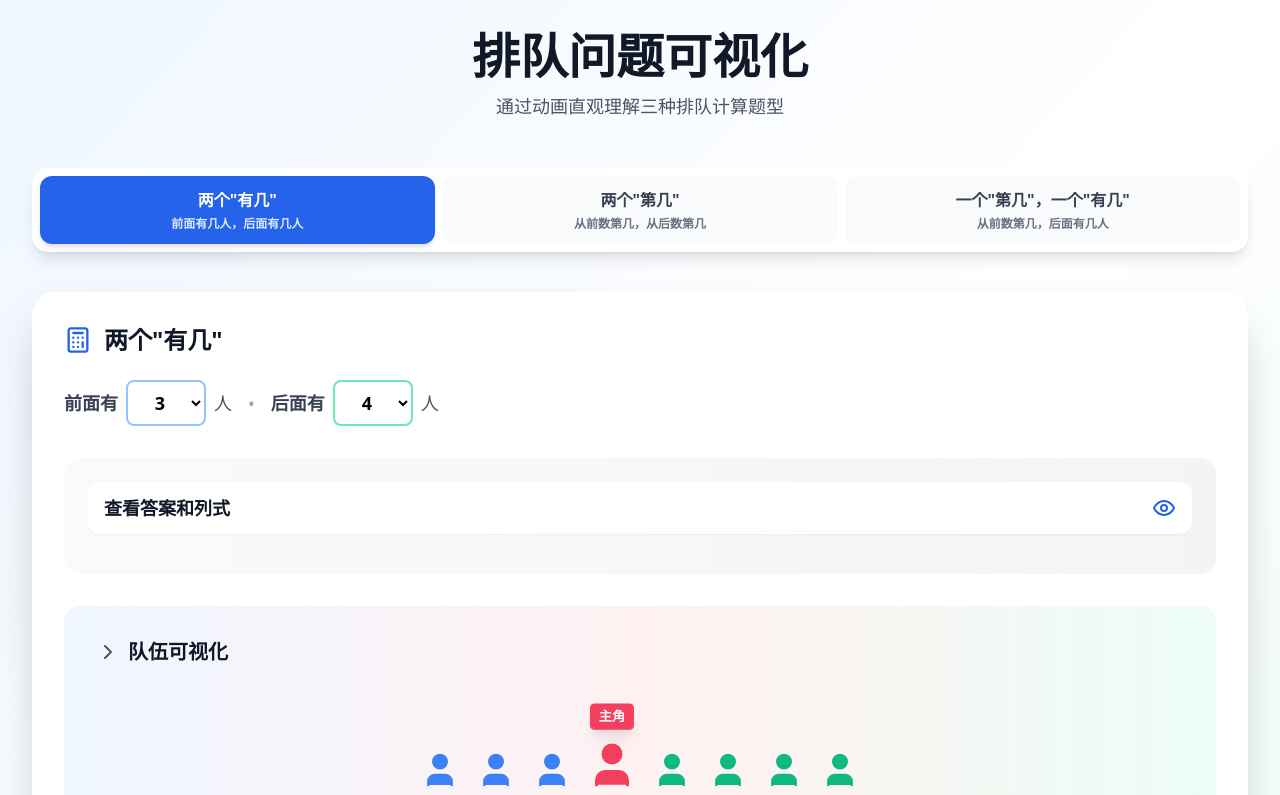
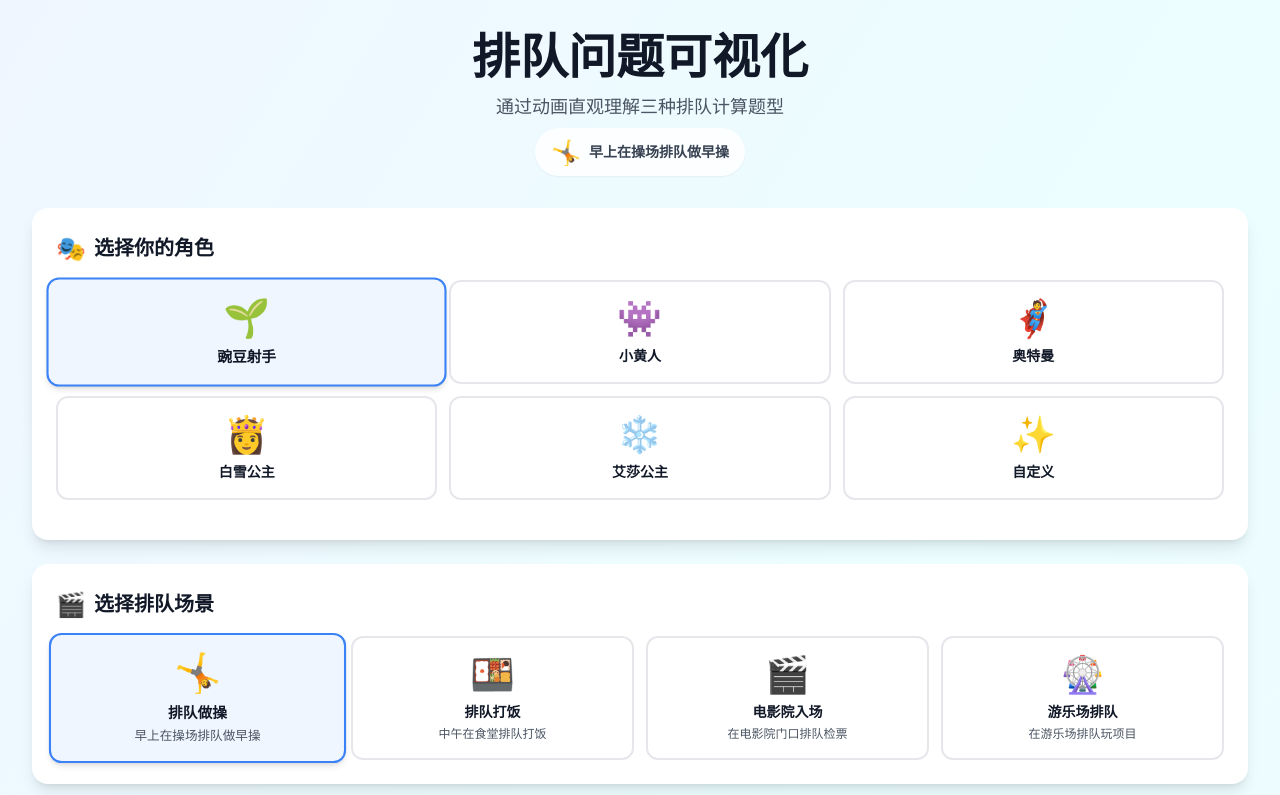
Before and after one commit to bushkarl/kidqueue, a React (Vite) app: page / in a window 1280 px wide. Shown: the top 795 px of the page. Built offline with nearby package versions, Linux system fonts and the light colour scheme.

Commit message:
Updated App.tsx

```diff
--- a/src/App.tsx
+++ b/src/App.tsx
@@ -1,13 +1,11 @@
 import { useState } from 'react';
 import { User, ChevronRight, Calculator, Eye, EyeOff } from 'lucide-react';
-
-type ProblemType = '1' | '2' | '3';
-
-interface QueueState {
-  type: ProblemType;
-  frontValue: number;
-  backValue: number;
-}
+import { ProblemType, QueueState } from './types';
+import { CharacterSelector } from './components/CharacterSelector';
+import { SceneSelector } from './components/SceneSelector';
+import { useUserPreferences } from './hooks/useUserPreferences';
+import { getCharacterById } from './data/characters';
+import { getSceneById } from './data/scenes';
 
 function App() {
   const [queue, setQueue] = useState<QueueState>({
@@ -16,6 +14,15 @@ function App() {
     backValue: 4,
   });
   const [showAnswer, setShowAnswer] = useState(false);
+
+  const { preferences, updateCharacter, updateCustomName, updateScene } = useUserPreferences();
+
+  const selectedCharacter = getCharacterById(preferences.characterId);
+  const selectedScene = getSceneById(preferences.sceneId);
+
+  const characterName = preferences.characterId === 'custom' && preferences.customCharacterName
+    ? preferences.customCharacterName
+    : selectedCharacter.name;
 
   const problemTypes = [
     {
@@ -83,29 +90,33 @@ function App() {
         <div
           key={i}
           className={`relative flex flex-col items-center transition-all duration-300 border-none ${
-            isMainPerson ? 'scale-110' : 'scale-100'
+            isMainPerson ? 'scale-125' : 'scale-100'
           }`}
         >
+          {isMainPerson ? (
+            <div className="relative flex flex-col items-center">
+              <div className="text-6xl mb-1 animate-bounce" style={{ animationDuration: '2s' }}>
+                {selectedCharacter.emoji}
+              </div>
+              <div className="absolute -top-10 left-1/2 -translate-x-1/2 bg-gradient-to-r from-rose-500 to-pink-500 text-white text-xs font-bold px-3 py-1.5 rounded-full whitespace-nowrap shadow-lg">
+                {characterName}
+              </div>
+            </div>
+          ) : (
             <div
               className={`relative ${
-              isMainPerson
-                ? 'text-rose-500'
-                : isFrontSection
+                isFrontSection
                   ? 'text-blue-500'
                   : 'text-emerald-500'
               }`}
             >
               <User
-              size={isMainPerson ? 48 : 40}
+                size={40}
                 fill="currentColor"
                 strokeWidth={1.5}
               />
-            {isMainPerson && (
-              <div className="absolute -top-8 left-1/2 -translate-x-1/2 bg-rose-500 text-white text-xs font-bold px-2 py-1 rounded whitespace-nowrap shadow-lg">
-                主角
             </div>
           )}
-          </div>
           <span className="text-xs mt-1 font-medium text-gray-600">{i + 1}</span>
         </div>
       );
@@ -115,16 +126,32 @@ function App() {
   };
 
   return (
-    <div className="min-h-screen bg-gradient-to-br from-blue-50 via-white to-emerald-50">
+    <div className={`min-h-screen bg-gradient-to-br ${selectedScene.bgGradient} transition-colors duration-500`}>
       <div className="max-w-7xl mx-auto px-4 py-8 sm:px-6 lg:px-8">
-        <header className="text-center mb-12">
+        <header className="text-center mb-8">
           <h1 className="text-4xl sm:text-5xl font-bold text-gray-900 mb-3">
             排队问题可视化
           </h1>
-          <p className="text-lg text-gray-600">
+          <p className="text-lg text-gray-600 mb-2">
             通过动画直观理解三种排队计算题型
           </p>
+          <div className="inline-flex items-center gap-2 bg-white/80 backdrop-blur-sm px-4 py-2 rounded-full shadow-sm">
+            <span className="text-2xl">{selectedScene.emoji}</span>
+            <span className="text-sm font-semibold text-gray-700">{selectedScene.description}</span>
+          </div>
         </header>
+
+        <CharacterSelector
+          selectedId={preferences.characterId}
+          customName={preferences.customCharacterName}
+          onSelectCharacter={updateCharacter}
+          onCustomNameChange={updateCustomName}
+        />
+
+        <SceneSelector
+          selectedId={preferences.sceneId}
+          onSelectScene={updateScene}
+        />
 
         <div className="bg-white rounded-2xl shadow-lg p-2 mb-10">
           <div className="flex flex-wrap gap-2">
@@ -273,9 +300,9 @@ function App() {
                 <p className="text-lg font-bold text-blue-900">{queue.frontValue}</p>
               </div>
 
-              <div className="bg-rose-100 rounded-lg p-3 text-center border-none">
-                <User size={32} className="text-rose-500 mx-auto mb-1" fill="currentColor" />
-                <p className="text-xs font-semibold text-rose-700">主角（自己）</p>
+              <div className="bg-gradient-to-br from-rose-100 to-pink-100 rounded-lg p-3 text-center border-2 border-rose-300 shadow-md">
+                <div className="text-4xl mb-1">{selectedCharacter.emoji}</div>
+                <p className="text-xs font-semibold text-rose-700">{characterName}</p>
                 <p className="text-lg font-bold text-rose-900">1</p>
               </div>
 
--- /dev/null
+++ b/src/components/CharacterSelector.tsx
@@ -0,0 +1,71 @@
+import { useState } from 'react';
+import { CharacterId } from '../types';
+import { characters } from '../data/characters';
+
+interface CharacterSelectorProps {
+  selectedId: CharacterId;
+  customName: string;
+  onSelectCharacter: (id: CharacterId) => void;
+  onCustomNameChange: (name: string) => void;
+}
+
+export function CharacterSelector({
+  selectedId,
+  customName,
+  onSelectCharacter,
+  onCustomNameChange,
+}: CharacterSelectorProps) {
+  const [isEditing, setIsEditing] = useState(false);
+
+  return (
+    <div className="bg-white rounded-2xl shadow-lg p-6 mb-6">
+      <h3 className="text-xl font-bold text-gray-900 mb-4 flex items-center gap-2">
+        <span className="text-2xl">🎭</span>
+        选择你的角色
+      </h3>
+
+      <div className="grid grid-cols-2 sm:grid-cols-3 gap-3 mb-4">
+        {characters.map((character) => (
+          <button
+            key={character.id}
+            onClick={() => {
+              onSelectCharacter(character.id);
+              if (character.id === 'custom') {
+                setIsEditing(true);
+              } else {
+                setIsEditing(false);
+              }
+            }}
+            className={`p-4 rounded-xl border-2 transition-all duration-200 ${
+              selectedId === character.id
+                ? 'border-blue-500 bg-blue-50 shadow-md scale-105'
+                : 'border-gray-200 bg-white hover:border-gray-300 hover:shadow-sm'
+            }`}
+          >
+            <div className="text-4xl mb-2">{character.emoji}</div>
+            <div className="text-sm font-semibold text-gray-900">
+              {character.name}
+            </div>
+          </button>
+        ))}
+      </div>
+
+      {selectedId === 'custom' && (
+        <div className="mt-4 p-4 bg-purple-50 rounded-xl border-2 border-purple-200">
+          <label className="block text-sm font-semibold text-purple-900 mb-2">
+            输入你的角色名字：
+          </label>
+          <input
+            type="text"
+            value={customName}
+            onChange={(e) => onCustomNameChange(e.target.value)}
+            placeholder="例如：小明、小红..."
+            maxLength={10}
+            autoFocus={isEditing}
+            className="w-full px-4 py-2 border-2 border-purple-300 rounded-lg focus:outline-none focus:border-purple-500 text-lg font-semibold"
+          />
+        </div>
+      )}
+    </div>
+  );
+}
--- /dev/null
+++ b/src/components/SceneSelector.tsx
@@ -0,0 +1,40 @@
+import { SceneId } from '../types';
+import { scenes } from '../data/scenes';
+
+interface SceneSelectorProps {
+  selectedId: SceneId;
+  onSelectScene: (id: SceneId) => void;
+}
+
+export function SceneSelector({ selectedId, onSelectScene }: SceneSelectorProps) {
+  return (
+    <div className="bg-white rounded-2xl shadow-lg p-6 mb-6">
+      <h3 className="text-xl font-bold text-gray-900 mb-4 flex items-center gap-2">
+        <span className="text-2xl">🎬</span>
+        选择排队场景
+      </h3>
+
+      <div className="grid grid-cols-2 sm:grid-cols-4 gap-3">
+        {scenes.map((scene) => (
+          <button
+            key={scene.id}
+            onClick={() => onSelectScene(scene.id)}
+            className={`p-4 rounded-xl border-2 transition-all duration-200 ${
+              selectedId === scene.id
+                ? 'border-blue-500 bg-blue-50 shadow-md scale-105'
+                : 'border-gray-200 bg-white hover:border-gray-300 hover:shadow-sm'
+            }`}
+          >
+            <div className="text-4xl mb-2">{scene.emoji}</div>
+            <div className="text-sm font-semibold text-gray-900 mb-1">
+              {scene.name}
+            </div>
+            <div className="text-xs text-gray-600">
+              {scene.description}
+            </div>
+          </button>
+        ))}
+      </div>
+    </div>
+  );
+}
--- /dev/null
+++ b/src/data/characters.ts
@@ -0,0 +1,44 @@
+import { Character } from '../types';
+
+export const characters: Character[] = [
+  {
+    id: 'peashooter',
+    name: '豌豆射手',
+    emoji: '🌱',
+    color: 'text-green-600',
+  },
+  {
+    id: 'minion',
+    name: '小黄人',
+    emoji: '👾',
+    color: 'text-yellow-600',
+  },
+  {
+    id: 'ultraman',
+    name: '奥特曼',
+    emoji: '🦸',
+    color: 'text-red-600',
+  },
+  {
+    id: 'snowwhite',
+    name: '白雪公主',
+    emoji: '👸',
+    color: 'text-pink-600',
+  },
+  {
+    id: 'elsa',
+    name: '艾莎公主',
+    emoji: '❄️',
+    color: 'text-blue-400',
+  },
+  {
+    id: 'custom',
+    name: '自定义',
+    emoji: '✨',
+    color: 'text-purple-600',
+  },
+];
+
+export const getCharacterById = (id: string): Character => {
+  return characters.find(c => c.id === id) || characters[0];
+};
--- /dev/null
+++ b/src/data/scenes.ts
@@ -0,0 +1,36 @@
+import { Scene } from '../types';
+
+export const scenes: Scene[] = [
+  {
+    id: 'exercise',
+    name: '排队做操',
+    emoji: '🤸',
+    bgGradient: 'from-blue-50 via-cyan-50 to-sky-50',
+    description: '早上在操场排队做早操',
+  },
+  {
+    id: 'lunch',
+    name: '排队打饭',
+    emoji: '🍱',
+    bgGradient: 'from-orange-50 via-amber-50 to-yellow-50',
+    description: '中午在食堂排队打饭',
+  },
+  {
+    id: 'cinema',
+    name: '电影院入场',
+    emoji: '🎬',
+    bgGradient: 'from-purple-50 via-pink-50 to-rose-50',
+    description: '在电影院门口排队检票',
+  },
+  {
+    id: 'playground',
+    name: '游乐场排队',
+    emoji: '🎡',
+    bgGradient: 'from-green-50 via-emerald-50 to-teal-50',
+    description: '在游乐场排队玩项目',
+  },
+];
+
+export const getSceneById = (id: string): Scene => {
+  return scenes.find(s => s.id === id) || scenes[0];
+};
--- /dev/null
+++ b/src/hooks/useUserPreferences.ts
@@ -0,0 +1,47 @@
+import { useState, useEffect } from 'react';
+import { CharacterId, SceneId, UserPreferences } from '../types';
+
+const STORAGE_KEY = 'queue_visualizer_preferences';
+
+const defaultPreferences: UserPreferences = {
+  characterId: 'peashooter',
+  customCharacterName: '',
+  sceneId: 'exercise',
+};
+
+export function useUserPreferences() {
+  const [preferences, setPreferences] = useState<UserPreferences>(() => {
+    const stored = localStorage.getItem(STORAGE_KEY);
+    if (stored) {
+      try {
+        return JSON.parse(stored);
+      } catch {
+        return defaultPreferences;
+      }
+    }
+    return defaultPreferences;
+  });
+
+  useEffect(() => {
+    localStorage.setItem(STORAGE_KEY, JSON.stringify(preferences));
+  }, [preferences]);
+
+  const updateCharacter = (characterId: CharacterId) => {
+    setPreferences((prev) => ({ ...prev, characterId }));
+  };
+
+  const updateCustomName = (customCharacterName: string) => {
+    setPreferences((prev) => ({ ...prev, customCharacterName }));
+  };
+
+  const updateScene = (sceneId: SceneId) => {
+    setPreferences((prev) => ({ ...prev, sceneId }));
+  };
+
+  return {
+    preferences,
+    updateCharacter,
+    updateCustomName,
+    updateScene,
+  };
+}
--- /dev/null
+++ b/src/types.ts
@@ -0,0 +1,32 @@
+export type ProblemType = '1' | '2' | '3';
+
+export type CharacterId = 'peashooter' | 'minion' | 'ultraman' | 'snowwhite' | 'elsa' | 'custom';
+
+export interface Character {
+  id: CharacterId;
+  name: string;
+  emoji: string;
+  color: string;
+}
+
+export type SceneId = 'exercise' | 'lunch' | 'cinema' | 'playground';
+
+export interface Scene {
+  id: SceneId;
+  name: string;
+  emoji: string;
+  bgGradient: string;
+  description: string;
+}
+
+export interface QueueState {
+  type: ProblemType;
+  frontValue: number;
+  backValue: number;
+}
+
+export interface UserPreferences {
+  characterId: CharacterId;
+  customCharacterName: string;
+  sceneId: SceneId;
+}
```
Also changed, not shown: src/lib/supabase.ts (added, +10 -0 lines), 1 other file (tests, documents, lock files or other folders). Lines whose indentation alone changed are shown as unchanged.
